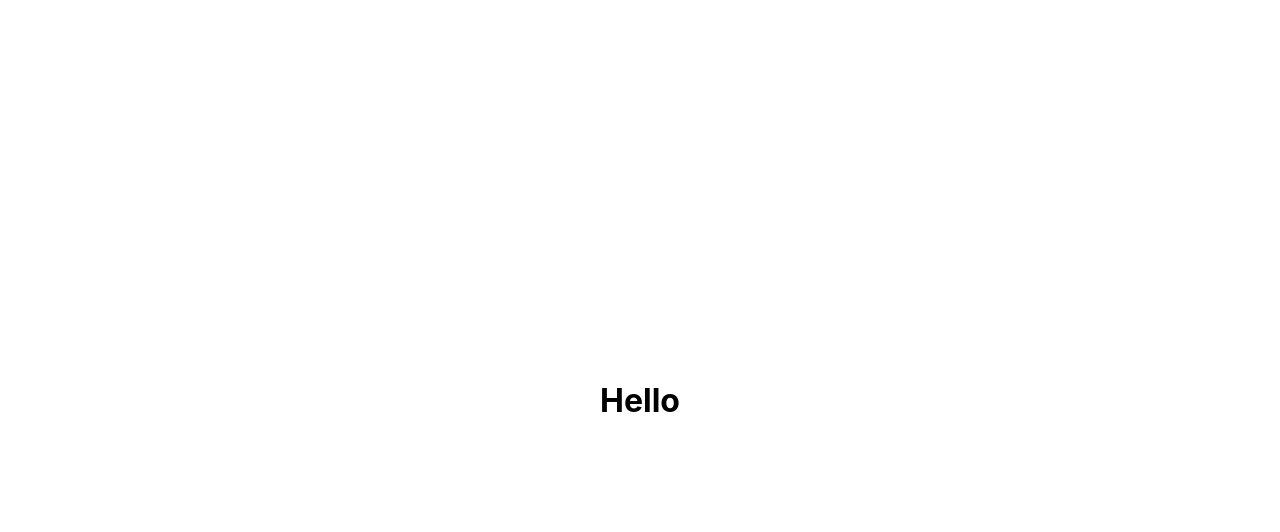
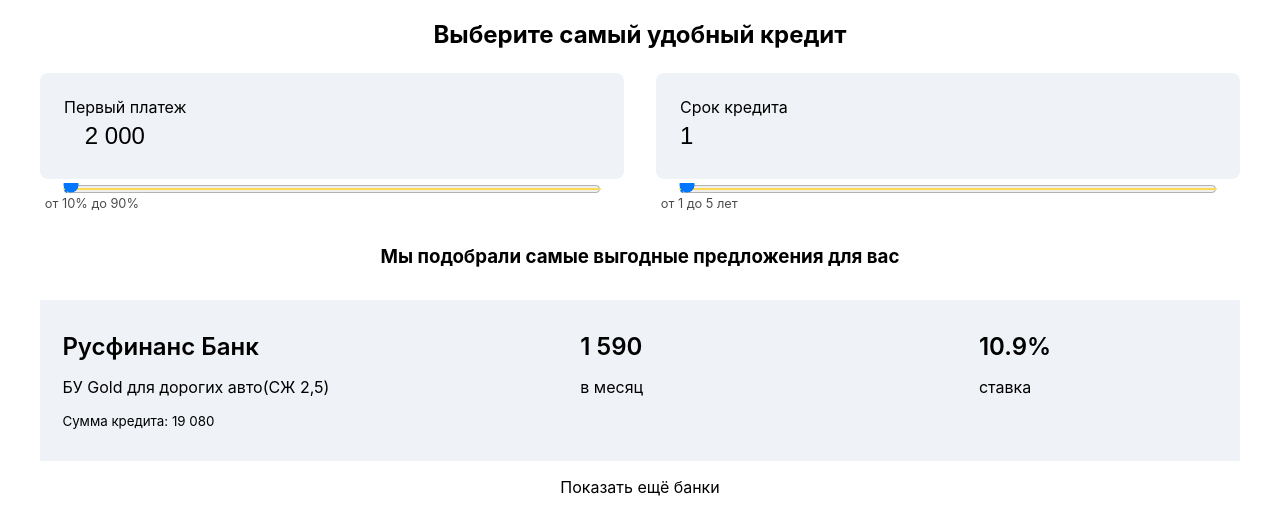
Before and after one commit to Zhahanger/nextjs, a Next.js app: page / in a window 1280 px wide. Shown: the top 532 px of the page. Built offline with nearby package versions, Linux system fonts and the light colour scheme.

Commit message:
add calculator(styled-components)

```diff
--- a/package.json
+++ b/package.json
@@ -8,8 +8,10 @@
     "start": "next start"
   },
   "dependencies": {
+    "formik": "^2.2.5",
     "next": "10.0.0",
     "react": "17.0.1",
-    "react-dom": "17.0.1"
+    "react-dom": "17.0.1",
+    "styled-components": "^5.2.1"
   }
 }
--- /dev/null
+++ b/pages/components/calculator.js
@@ -0,0 +1,379 @@
+import React, { useState } from 'react';
+import styled from 'styled-components';
+// import ChevronIcon from 'components/icons/chevron';
+
+import { Field, Form, Formik, FormikProps } from 'formik';
+
+const CalculatorWrapper = styled.div`
+	max-width: 1200px;
+	margin: 0 auto;
+	h2,
+	h3 {
+		text-align: center;
+		margin-bottom: 1.5rem;
+	}
+	h3 {
+		margin-bottom: 1rem;
+	}
+`;
+
+const CalculateWrapper = styled.div`
+	display: grid;
+	grid-template-columns: repeat(2, 1fr);
+	grid-gap: 2rem;
+`;
+
+const OffersWrapper = styled.div``;
+
+const BlockWithRange = styled.div`
+	display: flex;
+	flex-direction: column;
+	position: relative;
+	background-color: rgb(239, 242, 246);
+	border-radius: 0.5rem;
+	padding: 1.5rem 1.5rem;
+
+	input {
+		font-weight: 500;
+	}
+	input[type='text'] {
+		background-color: transparent;
+		font-size: 1.5rem;
+		border: none;
+		padding: 0.3rem 0;
+	}
+	&:first-child > input[type='text'] {
+		margin-left: 1.3rem;
+	}
+	&:nth-of-type(1) > input:nth-of-type(1)::before {
+		content: '₽';
+	}
+	input[type='text']:focus,
+	input[type='text']:active {
+		border: none;
+		outline: none;
+	}
+	input[type='range'] {
+		position: absolute;
+		bottom: -1.05rem;
+		left: 4%;
+		background-color: transparent;
+		width: 92%;
+		padding: 5px 0 5px 0;
+		overflow: hidden;
+		margin: 0;
+		transform-style: preserve-3d;
+	}
+	input[type='range']:focus {
+		outline: none; /* Removes the blue border. You should probably do some kind of focus styling for accessibility reasons though. */
+	}
+	input[type='range']::-webkit-slider-runnable-track {
+		height: 0.12rem;
+		background: rgb(251, 219, 84);
+		border: none;
+		border-radius: 3px;
+	}
+	input[type='range']::-moz-range-track {
+		height: 0.12rem;
+		background: rgb(251, 219, 84);
+		border: none;
+		border-radius: 3px;
+	}
+	input[type='range']::-webkit-slider-thumb {
+		-webkit-appearance: none;
+		border: none;
+		height: 1.5em;
+		width: 1.5em;
+		border-radius: 50%;
+		border: 1px solid #ccc;
+		background: #fff;
+		margin-top: -0.7rem;
+	}
+	input[type='range']::-moz-range-thumb {
+		border: none;
+		height: 1.5rem;
+		width: 1.5rem;
+		border-radius: 50%;
+		border: 1px solid #ccc;
+		background: #fff;
+		margin-top: -0.7rem;
+		cursor: pointer;
+	}
+	&:first-child::after {
+		content: 'от 10% до 90%';
+		position: absolute;
+		font-size: 0.8rem;
+		opacity: 0.7;
+		bottom: -2rem;
+		left: 0.3rem;
+	}
+	&:last-child::after {
+		content: 'от 1 до 5 лет';
+		position: absolute;
+		font-size: 0.8rem;
+		opacity: 0.7;
+		bottom: -2rem;
+		left: 0.3rem;
+	}
+	b {
+		position: absolute;
+		top: 3.194rem;
+		font-size: 1.5rem;
+	}
+`;
+
+const bankInfo = [
+	{
+		name: 'Русфинанс Банк',
+		description: 'БУ Gold для дорогих авто(СЖ 2,5)',
+		rate: 10.9,
+	},
+	{
+		name: 'Русфинанс Банк',
+		description: 'БУ Gold для дорогих авто без КАСКО (СЖ 2,5)',
+		rate: 11.4,
+	},
+	{
+		name: 'Русфинанс Банк',
+		description: 'БУ Gold для дорогих авто без КАСКО',
+		rate: 10.9,
+	},
+	{
+		name: 'Русфинанс Банк',
+		description: 'БУ Gold+ для дорогих (СЖ 2,5)',
+		rate: 12.4,
+	},
+];
+
+const BankOffersContainer = styled.div`
+	opacity: ${({ blur }) => (blur ? '0.3' : '1')};
+	& > span {
+		position: relative;
+		text-align: center;
+		svg {
+			position: absolute;
+			top: 0.35rem;
+			transform: ${({ open }) =>
+				open
+					? 'rotate(-90deg) translateY(0.3em) translateX(0.1em)'
+					: 'rotate(90deg) translateY(-0.3em) translateX(-0.1em)'};
+			/* transform: rotate(90deg) translateY(-0.3em) translateX(-0.1em); */
+			width: 0.7em;
+			transition: all 0.3s ease;
+		}
+	}
+	transition: all 0.3s ease;
+	margin: 3rem 0;
+	display: grid;
+	grid-template-rows: repeat(1fr);
+	grid-gap: 1rem;
+
+	.bold-text {
+		font-size: 1.5rem;
+		font-weight: 600;
+		padding-bottom: 1rem;
+	}
+	small {
+		padding-top: 1rem;
+	}
+`;
+
+const BankItem = styled.div`
+	display: grid;
+	display: ${({ show }) => (show ? 'grid' : 'none')};
+	&:nth-of-type(1) {
+		display: grid;
+	}
+	grid-template-columns: 1.5fr 1fr 1fr;
+	grid-gap: 10rem;
+	background: rgb(239, 242, 246);
+	padding: 2rem 1.4rem 2rem 1.4rem;
+`;
+
+const BankInfo = styled.div`
+	display: flex;
+	flex-direction: column;
+`;
+
+const Text = styled.span`
+	font-size: ${({ bold }) => (bold ? '1.5rem' : '1')};
+	font-weight: ${({ bold }) => (bold ? '600' : 'normal')};
+	padding-bottom: ${({ bold }) => (bold ? '1rem' : 'auto')};
+	${({ bold }) => (bold ? '1rem' : 'auto')};
+	cursor: ${({ toggle }) => (toggle ? 'pointer' : 'auto')};
+`;
+
+const numberFormat = (num) => {
+	num = num.toString();
+	num = num.replace(/\s/g, '');
+	if (typeof num !== 'string') {
+		return numberFormat(num.toString());
+	} else {
+		if (num.length < 4) {
+			return num;
+		} else {
+			return (
+				numberFormat(num.slice(0, num.length - 3)) +
+				' ' +
+				num.slice(num.length - 3)
+			);
+		}
+	}
+};
+
+const calculate = (num, rate, term) => {
+	rate = rate / 100 / 12;
+	let result = (num * rate) / (1 - Math.pow(1 + rate, -term));
+	return Math.round(result);
+};
+
+const BankInfoComponent = (props) => {
+	let [showAllItems, toggleAllItems] = useState(false);
+	return (
+		<BankOffersContainer blur={props.blur} open={showAllItems}>
+			<h3>Мы подобрали самые выгодные предложения для вас</h3>
+			{bankInfo.map(({ name, description, rate }) => {
+				return (
+					<BankItem key={description} show={showAllItems}>
+						<BankInfo>
+							<Text bold>{name}</Text>
+							<Text>{description}</Text>
+							<small>
+								Сумма кредита:&nbsp;
+								{numberFormat(
+									calculate(props.amount, rate, props.term * 12) *
+										props.term *
+										12
+								)}
+							</small>
+						</BankInfo>
+						<BankInfo className='credit-sum-wrapper'>
+							<Text bold>
+								{numberFormat(calculate(props.amount, rate, props.term * 12))}
+							</Text>
+							<Text>в месяц</Text>
+						</BankInfo>
+						<BankInfo className='credit-rate-wrapper'>
+							<Text bold>{rate}%</Text>
+							<Text>ставка</Text>
+						</BankInfo>
+					</BankItem>
+				);
+			})}
+			<Text
+				toggle
+				onClick={(e) => {
+					toggleAllItems(!showAllItems);
+				}}>
+				Показать ещё банки
+				{/* <ChevronIcon /> */}
+			</Text>
+		</BankOffersContainer>
+	);
+};
+
+const Calculator = ({ value }) => {
+	let [amountValueText, setAmountValueText] = useState(value * 0.1);
+	let [amountValueRange, setAmountValueRange] = useState(value * 0.1);
+	let [termValueText, setCreditTerm] = useState(1);
+	let [termValueRange, setTermValueRange] = useState(1);
+	let [blur, setBlur] = useState(false);
+	const price = value;
+	return (
+		<CalculatorWrapper>
+			<h2>Выберите самый удобный кредит</h2>
+			<Formik
+				initialValues={
+					{
+						// email: '',
+						// color: 'red',
+						// firstName: '',
+						// lastName: '',
+					}
+				}
+				// onSubmit={(values, actions) => {
+				// 	setTimeout(() => {
+				// 		alert(JSON.stringify(values, null, 2));
+				// 		actions.setSubmitting(false);
+				// 	}, 1000);
+				// }}
+			>
+				<Form>
+					<CalculateWrapper>
+						<BlockWithRange>
+							<span>Первый платеж </span>
+							<Field
+								type='text'
+								name='amount_value_text'
+								value={numberFormat(amountValueText)}
+								onChange={(e) =>
+									setAmountValueText(
+										parseInt(e.currentTarget.value.replace(/[\s₽]/g, '') || 0)
+									)
+								}
+							/>
+							{/* <b>₽</b> */}
+							<Field
+								type='range'
+								name='amount_value_range'
+								min={`${price * 0.1}`}
+								max={`${price * 0.9}`}
+								value={`${amountValueRange}`}
+								onChange={(e) =>
+									setAmountValueRange(
+										parseInt(e.currentTarget.value.replace(/\s/g, '') || 0)
+									)
+								}
+								onMouseDown={() => {
+									setBlur(true);
+									console.log('hi');
+								}}
+								onMouseUp={() => {
+									setAmountValueText(amountValueRange);
+									setBlur(false);
+									console.log('HIhi');
+								}}
+							/>
+						</BlockWithRange>
+						<BlockWithRange>
+							<span>Срок кредита</span>
+							<Field
+								type='text'
+								name='term_value_text'
+								value={termValueText || 0}
+								onChange={(e) =>
+									setCreditTerm(
+										parseInt(e.currentTarget.value.replace(/\s/g, '') || 0)
+									)
+								}
+							/>
+							<Field
+								type='range'
+								name='term_value_range'
+								min='1'
+								max='5'
+								value={`${termValueRange}`}
+								onChange={(e) => setTermValueRange(e.currentTarget.value)}
+								onMouseDown={() => {
+									setBlur(true);
+								}}
+								onMouseUp={() => {
+									setCreditTerm(termValueRange);
+									setBlur(false);
+								}}
+							/>
+						</BlockWithRange>
+					</CalculateWrapper>
+					<OffersWrapper>
+						<BankInfoComponent
+							amount={value - amountValueText}
+							term={termValueText || 1}
+							blur={blur}
+						/>
+					</OffersWrapper>
+				</Form>
+			</Formik>
+		</CalculatorWrapper>
+	);
+};
+export default Calculator;
--- /dev/null
+++ b/pages/components/icons/chevron.js
@@ -0,0 +1,18 @@
+import React from 'react';
+
+// const Chevron = () => (
+//   <svg viewBox='0 0 10 16' fill='none' xmlns='http://www.w3.org/2000/svg'>
+//     <path
+//       d='M1.579.522l-.704.69a.412.412 0 000 .592l6.423 6.31-6.423 6.311a.412.412 0 000 .591l.704.69a.433.433 0 00.603 0L9.625 8.41a.412.412 0 000-.591L2.182.522a.433.433 0 00-.603 0z'
+//       fill='#fff'
+//     />
+//   </svg>
+// )
+
+const Icon = ({ ...props }) => (
+	<svg xmlns='http://www.w3.org/2000/svg' viewBox='0 0 492 492' {...props}>
+		<path d='M382.7 226.8l-219-219c-5-5-11.8-7.8-19-7.8s-14 2.8-19 7.9l-16.2 16a27 27 0 0 0 0 38.1L293.4 246l-184 184a26.8 26.8 0 0 0 0 38l16 16.2a26.9 26.9 0 0 0 38 0L382.8 265c5-5 7.8-11.9 7.8-19 0-7.3-2.7-14.1-7.8-19.2z' />
+	</svg>
+);
+
+export default Icon;
--- a/pages/index.js
+++ b/pages/index.js
@@ -1,10 +1,10 @@
 import Head from 'next/head';
-import styles from '../styles/Home.module.css';
+import Calculator from './components/calculator';
 
 export default function Home() {
 	return (
-		<div className={styles.container}>
-			<h1>Hello</h1>
+		<div>
+			<Calculator value={20000} />
 		</div>
 	);
 }
```
Also changed, not shown: 1 other file (tests, documents, lock files or other folders).
